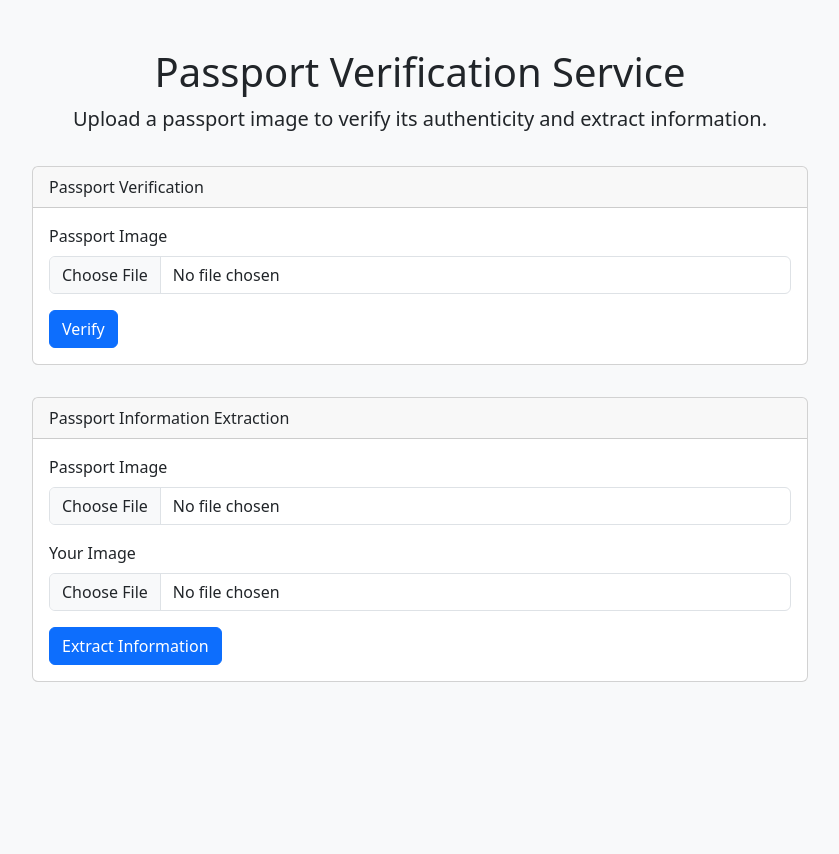
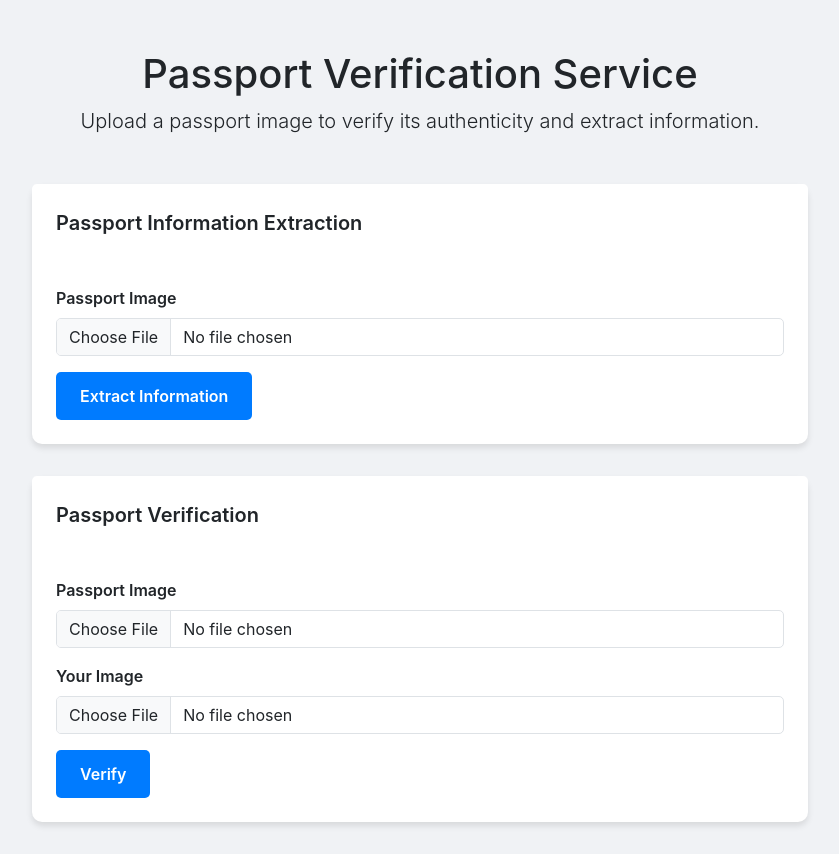
Before and after one commit to ikram98ai/ml_projects, a FastAPI app: page /index in a window 1280 px wide. Shown: the whole page, without its empty margins (220-1059 px from the left). Before the commit the page ends 682 px from the top, so only its background shows below. Run offline with FastAPI, Linux system fonts and the light colour scheme.

Commit message:
matching templates for their related endpoints

```diff
--- a/ai-solutions/passport_verification/app/main.py
+++ b/ai-solutions/passport_verification/app/main.py
@@ -28,8 +28,8 @@ async def index(request: Request):
     return templates.TemplateResponse("index.html", {"request": request})
 
 
-@app.post("/verification", response_class=HTMLResponse)
-async def passport_verification(
+@app.post("/extraction", response_class=HTMLResponse)
+async def passport_info_extraction(
     request: Request,
     passport_img: UploadFile = File(
         ..., description="Upload an image of passport for verification."
@@ -47,12 +47,13 @@ async def passport_verification(
         traceback.print_exc()
         raise HTTPException(500, str(e))
     return templates.TemplateResponse(
-        "verification_result.html", {"request": request, "output": output}
+        "extraction_result.html", {"request": request, "output": output}
     )
 
 
-@app.post("/extraction", response_class=HTMLResponse)
-async def passport_info_extraction(
+
+@app.post("/verification", response_class=HTMLResponse)
+async def passport_verification(
     request: Request,
     passport_img: UploadFile = File(
         ..., description="Upload an image of passport for verification."
@@ -76,7 +77,7 @@ async def passport_info_extraction(
         traceback.print_exc()
         raise HTTPException(500, str(e))
     return templates.TemplateResponse(
-        "extraction_result.html", {"request": request, "output": output}
+        "verification_result.html", {"request": request, "output": output}
     )
 
 
--- a/ai-solutions/passport_verification/templates/index.html
+++ b/ai-solutions/passport_verification/templates/index.html
@@ -7,21 +7,69 @@
     <link href="https://cdn.jsdelivr.net/npm/bootstrap@5.3.0/dist/css/bootstrap.min.css" rel="stylesheet">
     <style>
         body {
-            background-color: #f8f9fa;
+            background-color: #f0f2f5;
+            font-family: -apple-system, BlinkMacSystemFont, "Segoe UI", Roboto, "Helvetica Neue", Arial, sans-serif;
         }
         .container {
             max-width: 800px;
+            margin-top: 50px;
         }
         .card {
-            margin-top: 2rem;
+            border: none;
+            border-radius: 10px;
+            box-shadow: 0 4px 6px rgba(0, 0, 0, 0.1);
+            margin-bottom: 2rem;
+        }
+        .card-header {
+            background-color: #fff;
+            border-bottom: none;
+            font-size: 1.25rem;
+            font-weight: 600;
+            padding: 1.5rem;
+            border-top-left-radius: 10px;
+            border-top-right-radius: 10px;
+        }
+        .card-body {
+            padding: 1.5rem;
+        }
+        .btn-primary {
+            background-color: #007bff;
+            border: none;
+            font-weight: 600;
+            padding: 0.75rem 1.5rem;
+            border-radius: 5px;
+        }
+        .btn-primary:hover {
+            background-color: #0056b3;
+        }
+        .form-label {
+            font-weight: 600;
+        }
+        .form-control {
+            border-radius: 5px;
         }
     </style>
 </head>
 <body>
     <div class="container">
-        <div class="text-center mt-5">
+        <div class="text-center mb-5">
             <h1>Passport Verification Service</h1>
             <p class="lead">Upload a passport image to verify its authenticity and extract information.</p>
+        </div>
+
+        <div class="card">
+            <div class="card-header">
+                Passport Information Extraction
+            </div>
+            <div class="card-body">
+                <form action="/extraction" method="post" enctype="multipart/form-data">
+                    <div class="mb-3">
+                        <label for="passport_img_extraction" class="form-label">Passport Image</label>
+                        <input class="form-control" type="file" id="passport_img_extraction" name="passport_img" required>
+                    </div>
+                    <button type="submit" class="btn btn-primary">Extract Information</button>
+                </form>
+            </div>
         </div>
 
         <div class="card">
@@ -34,29 +82,15 @@
                         <label for="passport_img_verification" class="form-label">Passport Image</label>
                         <input class="form-control" type="file" id="passport_img_verification" name="passport_img" required>
                     </div>
+                    <div class="mb-3">
+                        <label for="capture_img" class="form-label">Your Image</label>
+                        <input class="form-control" type="file" id="capture_img" name="capture_img" required>
+                    </div>
                     <button type="submit" class="btn btn-primary">Verify</button>
                 </form>
             </div>
         </div>
 
-        <div class="card">
-            <div class="card-header">
-                Passport Information Extraction
-            </div>
-            <div class="card-body">
-                <form action="/extraction" method="post" enctype="multipart/form-data">
-                    <div class="mb-3">
-                        <label for="passport_img_extraction" class="form-label">Passport Image</label>
-                        <input class="form-control" type="file" id="passport_img_extraction" name="passport_img" required>
-                    </div>
-                    <div class="mb-3">
-                        <label for="capture_img" class="form-label">Your Image</label>
-                        <input class="form-control" type="file" id="capture_img" name="capture_img" required>
-                    </div>
-                    <button type="submit" class="btn btn-primary">Extract Information</button>
-                </form>
-            </div>
-        </div>
     </div>
 </body>
 </html>
```
Also changed, not shown: ai-solutions/passport_verification/templates/extraction_result.html (+40 -6 lines), ai-solutions/passport_verification/templates/verification_result.html (+40 -6 lines), 1 other file.
